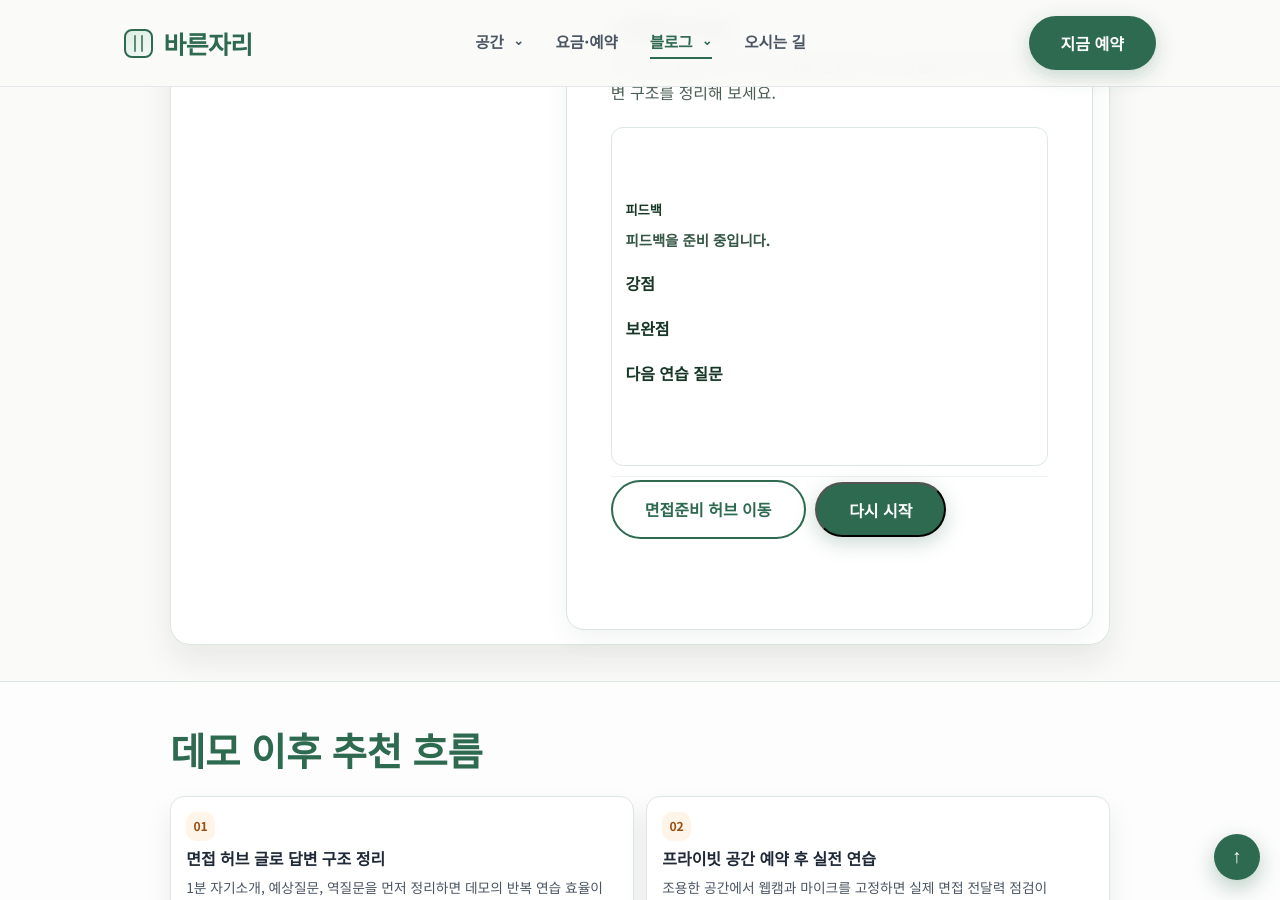
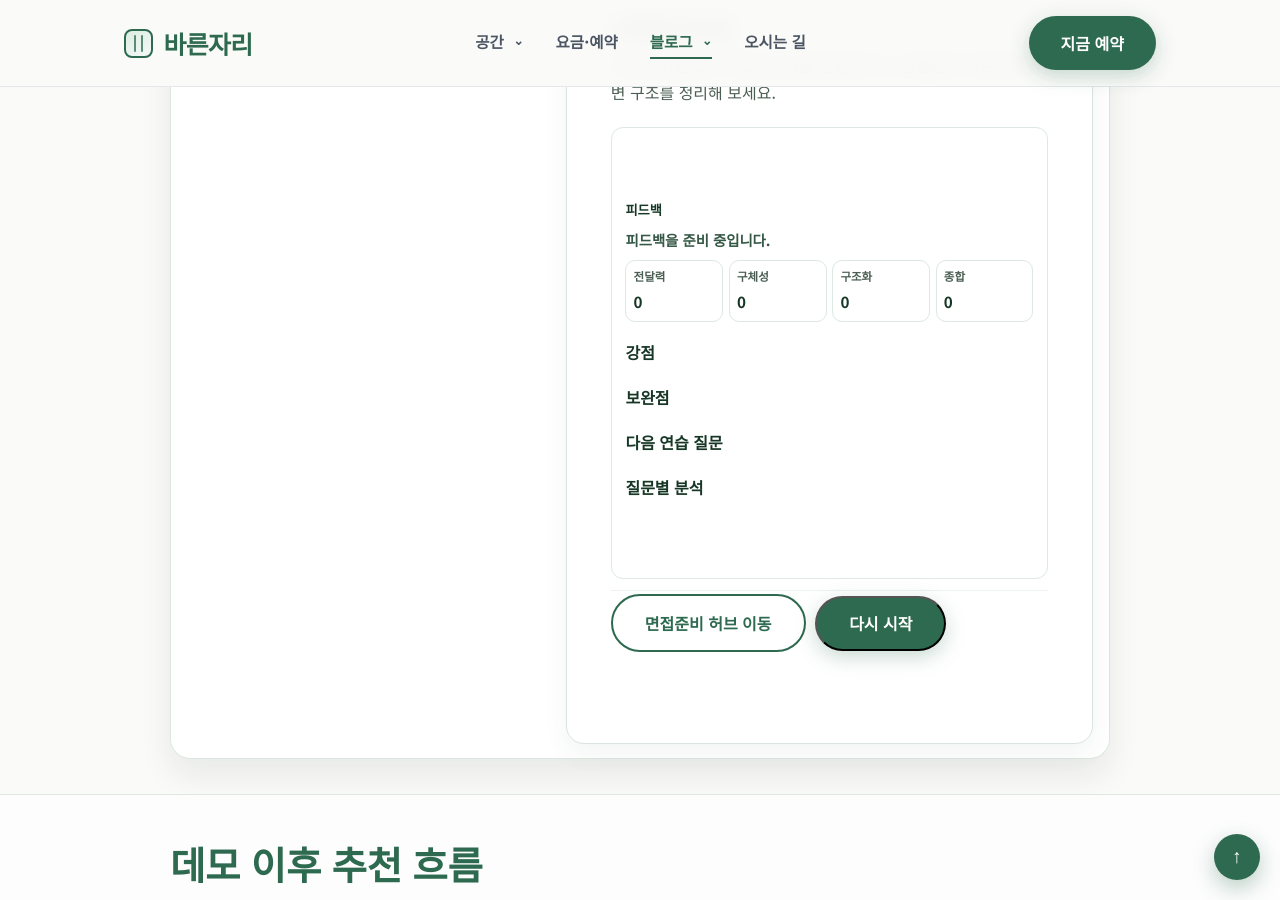
Before and after one commit to bareunspace/blog, a Jekyll site: the page built from ai-interview/index.html, in a window 1280 px wide and 900 px high, scrolled down 2010 px. Built offline with Jekyll 4.4.1, drawn with Linux system fonts in a browser that asks for light colours; some of the changed lines change nothing that is shown.

Commit message:
Widen default width on AI interview demo page

```diff
--- a/ai-interview/index.html
+++ b/ai-interview/index.html
@@ -57,6 +57,7 @@
             <option value="3">3개</option>
             <option value="5">5개</option>
             <option value="7">7개</option>
+            <option value="10">10개</option>
           </select>
         </label>
         <div class="aii-actions">
@@ -131,6 +132,12 @@
           <section class="aii-feedback" data-aii-feedback hidden>
             <h5 class="aii-feedback-title">피드백</h5>
             <p class="aii-feedback-status" data-aii-feedback-status>피드백을 준비 중입니다.</p>
+            <div class="aii-score-grid" data-aii-score-grid>
+              <p><span>전달력</span><strong data-aii-score-clarity>0</strong></p>
+              <p><span>구체성</span><strong data-aii-score-specificity>0</strong></p>
+              <p><span>구조화</span><strong data-aii-score-structure>0</strong></p>
+              <p><span>종합</span><strong data-aii-score-overall>0</strong></p>
+            </div>
             <p class="aii-feedback-summary" data-aii-feedback-summary></p>
             <p class="aii-feedback-label">강점</p>
             <ul class="aii-feedback-list" data-aii-feedback-strengths></ul>
@@ -138,6 +145,8 @@
             <ul class="aii-feedback-list" data-aii-feedback-improvements></ul>
             <p class="aii-feedback-label">다음 연습 질문</p>
             <ul class="aii-feedback-list" data-aii-feedback-next-questions></ul>
+            <p class="aii-feedback-label">질문별 분석</p>
+            <ul class="aii-feedback-list" data-aii-feedback-question-reviews></ul>
           </section>
           <div class="aii-actions">
             <a href="/interview/" class="btn-outline">면접준비 허브 이동</a>
@@ -172,14 +181,14 @@
 
 <style>
   .aii-page .aii-hero { padding: 2.1rem 0 1.2rem; }
-  .aii-page .aii-hero .section-inner { max-width: 1360px; }
+  .aii-page .aii-hero .section-inner { max-width: min(96vw, 1600px); }
   .aii-page .aii-hero .section-label { margin-bottom: .35rem; font-size: .78rem; }
   .aii-page .aii-hero .section-title { margin: 0 0 .45rem; font-size: clamp(1.45rem, 2.6vw, 2rem); line-height: 1.22; }
   .aii-page .aii-hero .hero-subtitle { margin: 0 0 .7rem; font-size: .93rem; line-height: 1.5; max-width: 760px; }
   .aii-page .aii-hero .hero-btns { display: flex; gap: .45rem; flex-wrap: wrap; }
   .aii-page .aii-hero .hero-btns .btn-primary,
   .aii-page .aii-hero .hero-btns .btn-outline { min-height: 38px; padding: .52rem .86rem; font-size: .89rem; }
-  .aii-page .section-inner { max-width: 1360px; }
+  .aii-page .section-inner { max-width: min(96vw, 1600px); }
   .aii-page .aii-block { padding: 2.2rem 0; }
   .aii-page .aii-block-soft { background: #f2f7f4; border-top: 1px solid #dce8e1; border-bottom: 1px solid #dce8e1; }
   .aii-flow-shell { background: linear-gradient(180deg, #f8fcfa 0%, #ffffff 30%); border: 1px solid #dbe7e0; box-shadow: 0 16px 32px rgba(21, 56, 38, 0.08); }
@@ -232,6 +241,10 @@
   .aii-feedback { border: 1px solid #dce8e1; border-radius: 12px; padding: .75rem .85rem; background: #f8fcfa; display: grid; gap: .45rem; }
   .aii-feedback-title { margin: 0; color: #173726; }
   .aii-feedback-status { margin: 0; color: #355745; font-size: .9rem; font-weight: 700; }
+  .aii-score-grid { display: grid; grid-template-columns: repeat(4, minmax(0, 1fr)); gap: .35rem; }
+  .aii-score-grid p { margin: 0; border: 1px solid #dce8e1; border-radius: 10px; background: #fff; padding: .38rem .45rem; display: grid; gap: .14rem; }
+  .aii-score-grid span { font-size: .72rem; color: #4b5e54; font-weight: 700; }
+  .aii-score-grid strong { font-size: .95rem; color: #173726; }
   .aii-feedback-summary { margin: 0; color: #2a3d33; }
   .aii-feedback-label { margin: .2rem 0 0; color: #173726; font-weight: 700; }
   .aii-feedback-list { margin: 0; padding-left: 1.1rem; color: #2a3d33; display: grid; gap: .2rem; }
@@ -259,11 +272,16 @@
   body.aii-focus-mode .aii-page .aii-block {
     padding: .65rem 0;
   }
+  body.aii-focus-mode .aii-page {
+    align-items: flex-start;
+  }
   body.aii-focus-mode .aii-page .section-inner {
     max-width: min(100vw - .9rem, 1720px);
+    margin-top: 0;
   }
   body.aii-focus-mode .aii-live-layout {
     grid-template-columns: minmax(360px, .86fr) minmax(0, 1.14fr);
+    align-items: flex-start;
   }
   body.aii-focus-mode .aii-card,
   body.aii-focus-mode .aii-device-card {
@@ -288,6 +306,7 @@
     .aii-card, .aii-device-card { padding: .95rem; gap: .7rem; }
     .aii-answer-meta { flex-direction: column; }
     .aii-voice-controls { grid-template-columns: 1fr; }
+    .aii-score-grid { grid-template-columns: repeat(2, minmax(0, 1fr)); }
     .aii-live-toolbar { margin-bottom: .45rem; }
     body.aii-focus-mode .aii-live-layout { grid-template-columns: 1fr; }
     body.aii-focus-mode .aii-card,
@@ -329,6 +348,11 @@
     const feedbackStrengthsNode = document.querySelector('[data-aii-feedback-strengths]');
     const feedbackImprovementsNode = document.querySelector('[data-aii-feedback-improvements]');
     const feedbackNextQuestionsNode = document.querySelector('[data-aii-feedback-next-questions]');
+    const feedbackQuestionReviewsNode = document.querySelector('[data-aii-feedback-question-reviews]');
+    const scoreClarityNode = document.querySelector('[data-aii-score-clarity]');
+    const scoreSpecificityNode = document.querySelector('[data-aii-score-specificity]');
+    const scoreStructureNode = document.querySelector('[data-aii-score-structure]');
+    const scoreOverallNode = document.querySelector('[data-aii-score-overall]');
     const focusToggleButton = document.querySelector('[data-aii-focus-toggle]');
     const openWindowButton = document.querySelector('[data-aii-open-window]');
     const deviceStartButton = document.querySelector('[data-aii-device-start]');
@@ -337,7 +361,7 @@
     const videoNode = document.querySelector('[data-aii-video]');
     const meterFillNode = document.querySelector('[data-aii-meter-fill]');
 
-    if (!form || !questionNode || !progressNode || !answerNode || !nextButton || !prevButton || !resetButton || !speakQuestionButton || !answerStartButton || !answerStopButton || !voiceSelectNode || !voiceRateNode || !voiceStatusNode || !stageNode || !answerCountNode || !resultNode || !resultListNode || !restartButton || !feedbackNode || !feedbackStatusNode || !feedbackSummaryNode || !feedbackStrengthsNode || !feedbackImprovementsNode || !feedbackNextQuestionsNode || !focusToggleButton || !openWindowButton || !deviceStartButton || !deviceStopButton || !deviceStatusNode || !videoNode || !meterFillNode) {
+    if (!form || !questionNode || !progressNode || !answerNode || !nextButton || !prevButton || !resetButton || !speakQuestionButton || !answerStartButton || !answerStopButton || !voiceSelectNode || !voiceRateNode || !voiceStatusNode || !stageNode || !answerCountNode || !resultNode || !resultListNode || !restartButton || !feedbackNode || !feedbackStatusNode || !feedbackSummaryNode || !feedbackStrengthsNode || !feedbackImprovementsNode || !feedbackNextQuestionsNode || !feedbackQuestionReviewsNode || !scoreClarityNode || !scoreSpecificityNode || !scoreStructureNode || !scoreOverallNode || !focusToggleButton || !openWindowButton || !deviceStartButton || !deviceStopButton || !deviceStatusNode || !videoNode || !meterFillNode) {
       return;
     }
 
@@ -644,7 +668,7 @@
         if (interviewSetup.interviewType) {
           form.interview_type.value = interviewSetup.interviewType;
         }
-        if (state.questions.length >= 3 && state.questions.length <= 7) {
+        if (state.questions.length >= 3 && state.questions.length <= 10) {
           form.question_count.value = String(state.questions.length);
         }
 
@@ -689,6 +713,19 @@
       feedbackStrengthsNode.innerHTML = '';
       feedbackImprovementsNode.innerHTML = '';
       feedbackNextQuestionsNode.innerHTML = '';
+      feedbackQuestionReviewsNode.innerHTML = '';
+      scoreClarityNode.textContent = '0';
+      scoreSpecificityNode.textContent = '0';
+      scoreStructureNode.textContent = '0';
+      scoreOverallNode.textContent = '0';
+    };
+
+    const normalizeScore = (value, fallbackValue) => {
+      const numeric = Number(value);
+      if (!Number.isFinite(numeric)) {
+        return fallbackValue;
+      }
+      return Math.max(0, Math.min(100, Math.round(numeric)));
     };
 
     const appendListItems = (target, items) => {
@@ -705,13 +742,66 @@
       const strengths = Array.isArray(feedback?.strengths) ? feedback.strengths.map((item) => String(item || '').trim()).filter(Boolean) : [];
       const improvements = Array.isArray(feedback?.improvements) ? feedback.improvements.map((item) => String(item || '').trim()).filter(Boolean) : [];
       const nextQuestions = Array.isArray(feedback?.nextQuestions) ? feedback.nextQuestions.map((item) => String(item || '').trim()).filter(Boolean) : [];
+      const questionReviews = Array.isArray(feedback?.questionReviews)
+        ? feedback.questionReviews
+          .map((item) => {
+            const q = String(item?.question || '').trim();
+            const c = String(item?.comment || '').trim();
+            const s = normalizeScore(item?.score, 0);
+            if (!q || !c) {
+              return '';
+            }
+            return `${q} (${s}점): ${c}`;
+          })
+          .filter(Boolean)
+        : [];
+      const scoreCard = feedback?.scoreCard || {};
+      const clarity = normalizeScore(scoreCard.clarity, 72);
+      const specificity = normalizeScore(scoreCard.specificity, 70);
+      const structure = normalizeScore(scoreCard.structure, 73);
+      const overall = normalizeScore(scoreCard.overall, Math.round((clarity + specificity + structure) / 3));
 
+      scoreClarityNode.textContent = String(clarity);
+      scoreSpecificityNode.textContent = String(specificity);
+      scoreStructureNode.textContent = String(structure);
+      scoreOverallNode.textContent = String(overall);
       feedbackSummaryNode.textContent = summary;
       appendListItems(feedbackStrengthsNode, strengths.length ? strengths : ['핵심 메시지를 문장 첫 부분에 잘 배치했습니다.']);
       appendListItems(feedbackImprovementsNode, improvements.length ? improvements : ['답변마다 수치/기간 같은 근거를 1개씩 추가해 보세요.']);
       appendListItems(feedbackNextQuestionsNode, nextQuestions.length ? nextQuestions : ['방금 답변에서 가장 아쉬운 점을 한 문장으로 다시 말해 주세요.']);
+      appendListItems(feedbackQuestionReviewsNode, questionReviews.length ? questionReviews : ['질문별 코멘트가 없어 전체 피드백을 우선 참고해 주세요.']);
       feedbackStatusNode.textContent = statusText;
       feedbackNode.hidden = false;
+    };
+
+    const scoreAnswer = (answer) => {
+      const text = String(answer || '').trim();
+      if (!text) {
+        return { score: 20, comment: '답변이 비어 있어 핵심 문장을 먼저 채워주세요.' };
+      }
+      let score = 55;
+      if (text.length >= 100) {
+        score += 12;
+      }
+      if (text.length >= 160) {
+        score += 6;
+      }
+      if (/\d/.test(text)) {
+        score += 10;
+      }
+      if (/결과|성과|개선|달성|문제|해결/.test(text)) {
+        score += 9;
+      }
+      if (/저는|제가|경험|협업|고객|팀/.test(text)) {
+        score += 6;
+      }
+      score = Math.max(0, Math.min(100, score));
+      const comment = score >= 80
+        ? '핵심과 근거가 비교적 균형 잡혀 있습니다.'
+        : score >= 65
+          ? '핵심은 전달되며, 수치/결과 근거를 더 보강하면 좋습니다.'
+          : '답변 구조를 결론-근거-결과 순으로 다시 정리해 보세요.';
+      return { score, comment };
     };
 
     const buildLocalFeedback = () => {
@@ -740,6 +830,19 @@
       }
       improvements.push('질문 첫 10초 안에 결론을 먼저 말하고 근거를 뒤에 붙여 보세요.');
 
+      const questionReviews = state.questions.map((question, index) => {
+        const evaluation = scoreAnswer(normalizedAnswers[index]);
+        return {
+          question,
+          score: evaluation.score,
+          comment: evaluation.comment
+        };
+      });
+      const clarity = normalizeScore(avgLength >= 120 ? 82 : avgLength >= 70 ? 74 : 63, 70);
+      const specificity = normalizeScore(normalizedAnswers.some((answer) => /\d/.test(answer)) ? 79 : 66, 70);
+      const structure = normalizeScore(normalizedAnswers.some((answer) => /결론|먼저|핵심|결과/.test(answer)) ? 77 : 69, 70);
+      const overall = normalizeScore(Math.round((clarity + specificity + structure) / 3), 70);
+
       return {
         summary: `총 ${state.answers.length}개 질문 중 ${answeredCount}개 답변을 작성했습니다. 2회차에서는 답변 길이와 근거를 보강하면 더 좋아집니다.`,
         strengths: strengths.slice(0, 3),
@@ -747,7 +850,14 @@
         nextQuestions: [
           '방금 답변 중 가장 자신 있는 사례를 45초 버전으로 다시 말해 주세요.',
           '같은 답변에 정량 근거 1개를 넣어 60초로 다시 답해 주세요.'
-        ]
+        ],
+        scoreCard: {
+          clarity,
+          specificity,
+          structure,
+          overall
+        },
+        questionReviews
       };
     };
 
@@ -1077,7 +1187,7 @@
         interviewType: String(formData.get('interview_type') || '').trim()
       };
       const questionCount = Number(formData.get('question_count') || 3);
-      const selectedCount = Math.min(Math.max(questionCount, 3), 7);
+      const selectedCount = Math.min(Math.max(questionCount, 3), 10);
       state.questions = pickQuestions(interviewSetup.interviewType, selectedCount);
       state.answers = new Array(selectedCount).fill('');
       state.index = 0;
```
